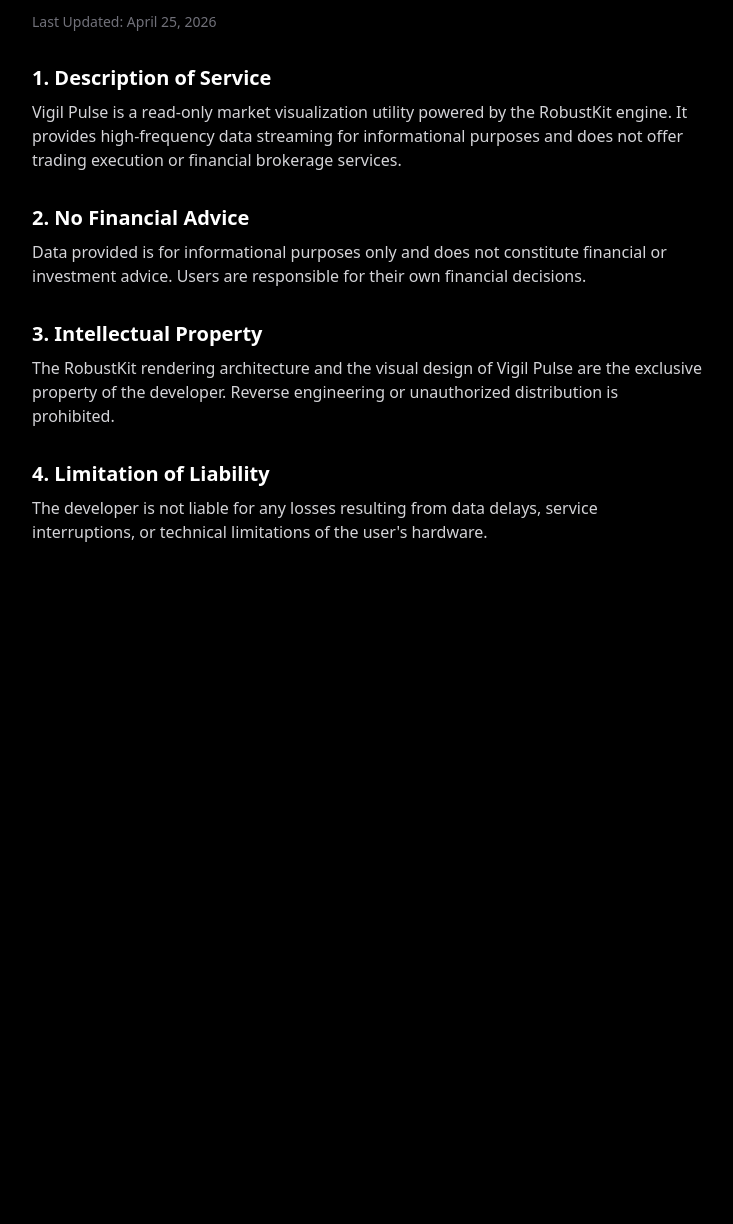
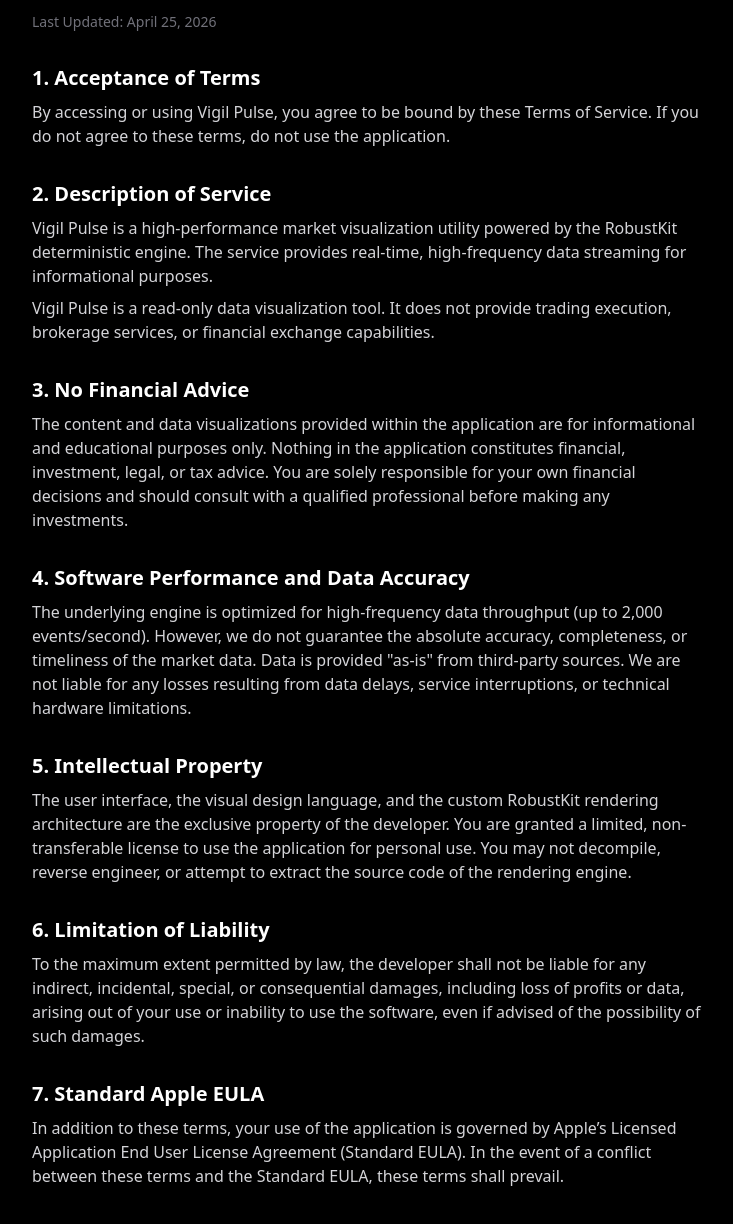
Before and after one commit to surakamy/robust-swift, a plain HTML site: page apps/vigil-pulse/terms.html in a window 1280 px wide. Shown: the part 144-1368 px from the top of the page, without its empty margins (272-1005 px from the left). Before the commit the page ends 800 px from the top, so only its background shows below. Drawn offline with nearby package versions, Linux system fonts and the light colour scheme.

Commit message:
feat: Vigil Pulse

```diff
--- a/apps/vigil-pulse/terms.html
+++ b/apps/vigil-pulse/terms.html
@@ -13,23 +13,39 @@
 
         <section class="space-y-8">
             <div>
-                <h2 class="text-xl text-white font-semibold mb-2">1. Description of Service</h2>
-                <p>Vigil Pulse is a read-only market visualization utility powered by the RobustKit engine. It provides high-frequency data streaming for informational purposes and does not offer trading execution or financial brokerage services.</p>
+                <h2 class="text-xl text-white font-semibold mb-2">1. Acceptance of Terms</h2>
+                <p>By accessing or using Vigil Pulse, you agree to be bound by these Terms of Service. If you do not agree to these terms, do not use the application.</p>
             </div>
 
             <div>
-                <h2 class="text-xl text-white font-semibold mb-2">2. No Financial Advice</h2>
-                <p>Data provided is for informational purposes only and does not constitute financial or investment advice. Users are responsible for their own financial decisions.</p>
+                <h2 class="text-xl text-white font-semibold mb-2">2. Description of Service</h2>
+                <p>Vigil Pulse is a high-performance market visualization utility powered by the RobustKit deterministic engine. The service provides real-time, high-frequency data streaming for informational purposes.</p>
+                <p class="mt-2">Vigil Pulse is a read-only data visualization tool. It does not provide trading execution, brokerage services, or financial exchange capabilities.</p>
             </div>
 
             <div>
-                <h2 class="text-xl text-white font-semibold mb-2">3. Intellectual Property</h2>
-                <p>The RobustKit rendering architecture and the visual design of Vigil Pulse are the exclusive property of the developer. Reverse engineering or unauthorized distribution is prohibited.</p>
+                <h2 class="text-xl text-white font-semibold mb-2">3. No Financial Advice</h2>
+                <p>The content and data visualizations provided within the application are for informational and educational purposes only. Nothing in the application constitutes financial, investment, legal, or tax advice. You are solely responsible for your own financial decisions and should consult with a qualified professional before making any investments.</p>
             </div>
 
             <div>
-                <h2 class="text-xl text-white font-semibold mb-2">4. Limitation of Liability</h2>
-                <p>The developer is not liable for any losses resulting from data delays, service interruptions, or technical limitations of the user's hardware.</p>
+                <h2 class="text-xl text-white font-semibold mb-2">4. Software Performance and Data Accuracy</h2>
+                <p>The underlying engine is optimized for high-frequency data throughput (up to 2,000 events/second). However, we do not guarantee the absolute accuracy, completeness, or timeliness of the market data. Data is provided "as-is" from third-party sources. We are not liable for any losses resulting from data delays, service interruptions, or technical hardware limitations.</p>
+            </div>
+
+            <div>
+                <h2 class="text-xl text-white font-semibold mb-2">5. Intellectual Property</h2>
+                <p>The user interface, the visual design language, and the custom RobustKit rendering architecture are the exclusive property of the developer. You are granted a limited, non-transferable license to use the application for personal use. You may not decompile, reverse engineer, or attempt to extract the source code of the rendering engine.</p>
+            </div>
+
+            <div>
+                <h2 class="text-xl text-white font-semibold mb-2">6. Limitation of Liability</h2>
+                <p>To the maximum extent permitted by law, the developer shall not be liable for any indirect, incidental, special, or consequential damages, including loss of profits or data, arising out of your use or inability to use the software, even if advised of the possibility of such damages.</p>
+            </div>
+
+            <div>
+                <h2 class="text-xl text-white font-semibold mb-2">7. Standard Apple EULA</h2>
+                <p>In addition to these terms, your use of the application is governed by Apple’s Licensed Application End User License Agreement (Standard EULA). In the event of a conflict between these terms and the Standard EULA, these terms shall prevail.</p>
             </div>
         </section>
     </div>
```
